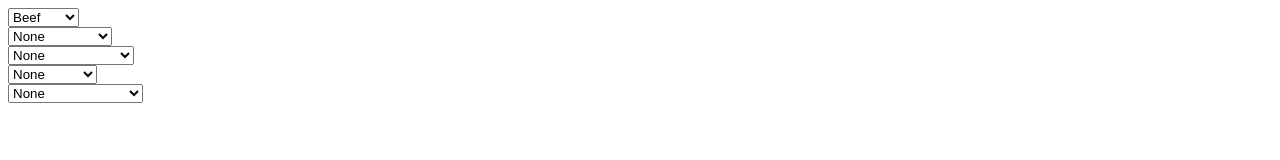
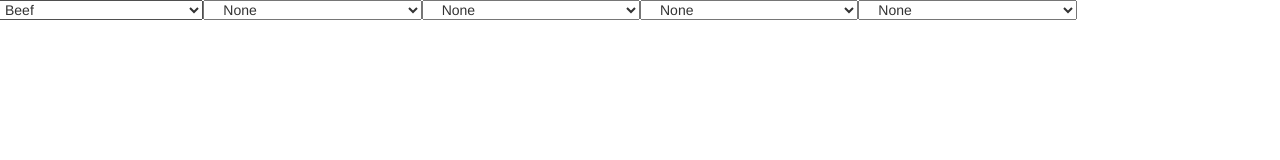
Before and after one commit to wmfwarren/Meatwich-Maker, a plain HTML site: page index.html in a window 1280 px wide. Drawn offline with nearby package versions, Linux system fonts and the light colour scheme.

Commit message:
Added Bootstrap for the grid

```diff
--- a/index.html
+++ b/index.html
@@ -4,6 +4,7 @@
 	<meta charset="utf-8">
 	<meta http-equiv="X-UA-Compatible" content="IE=edge">
 	<title>Meatwich Maker</title>
+	<link rel="stylesheet" href="https://maxcdn.bootstrapcdn.com/bootstrap/3.3.6/css/bootstrap.min.css" integrity="sha384-1q8mTJOASx8j1Au+a5WDVnPi2lkFfwwEAa8hDDdjZlpLegxhjVME1fgjWPGmkzs7" crossorigin="anonymous">
 	<link rel="stylesheet" href="">
 </head>
 <body>
--- a/js/DOMHandler.js
+++ b/js/DOMHandler.js
@@ -16,7 +16,9 @@ var DOMHandler = (function(){
 		document.getElementById("pickers").appendChild(currentNewDiv);
 
 		let currentNewSelect = document.createElement("select");
-
+		let newSelectClass = document.createAttribute("class");
+		newSelectClass.value = "col-xs-2";
+		currentNewSelect.setAttributeNode(newSelectClass);
 		currentNewDiv.appendChild(currentNewSelect);
 
 		for(let j = 0; j < currentPart.length; j++){
```
